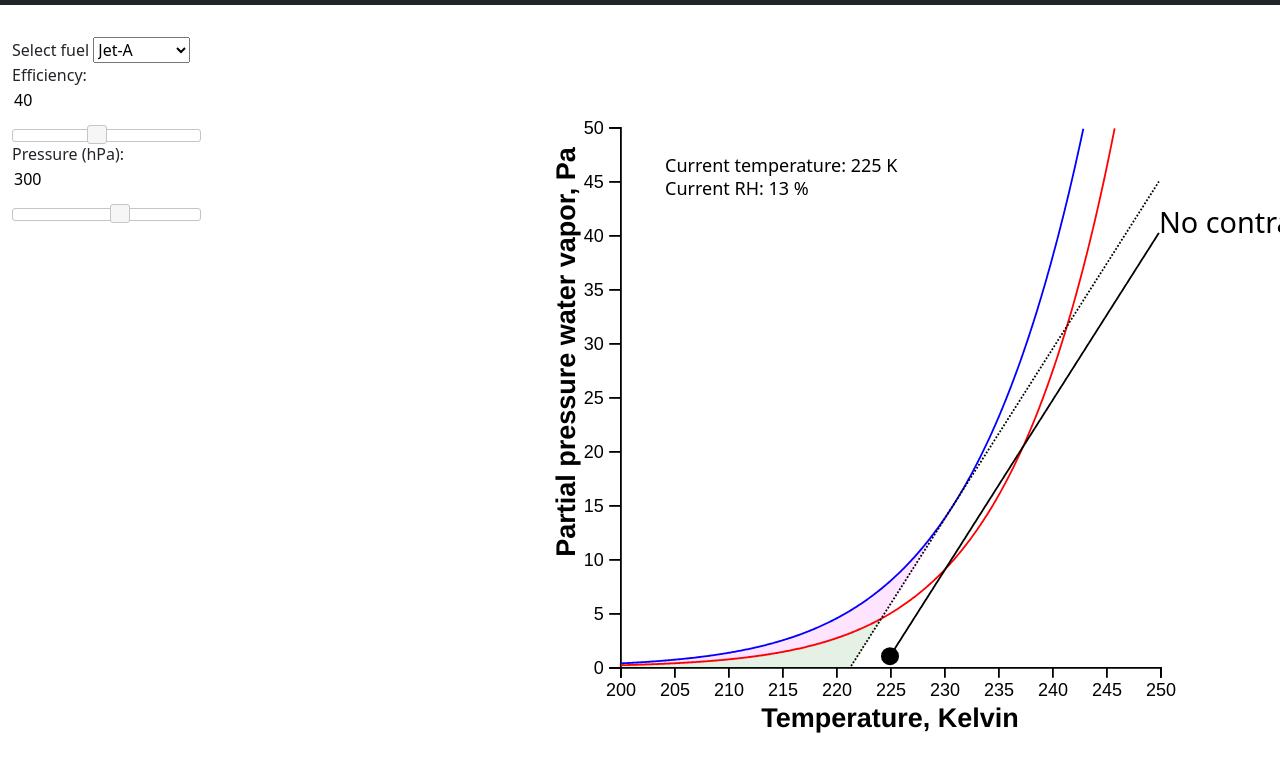
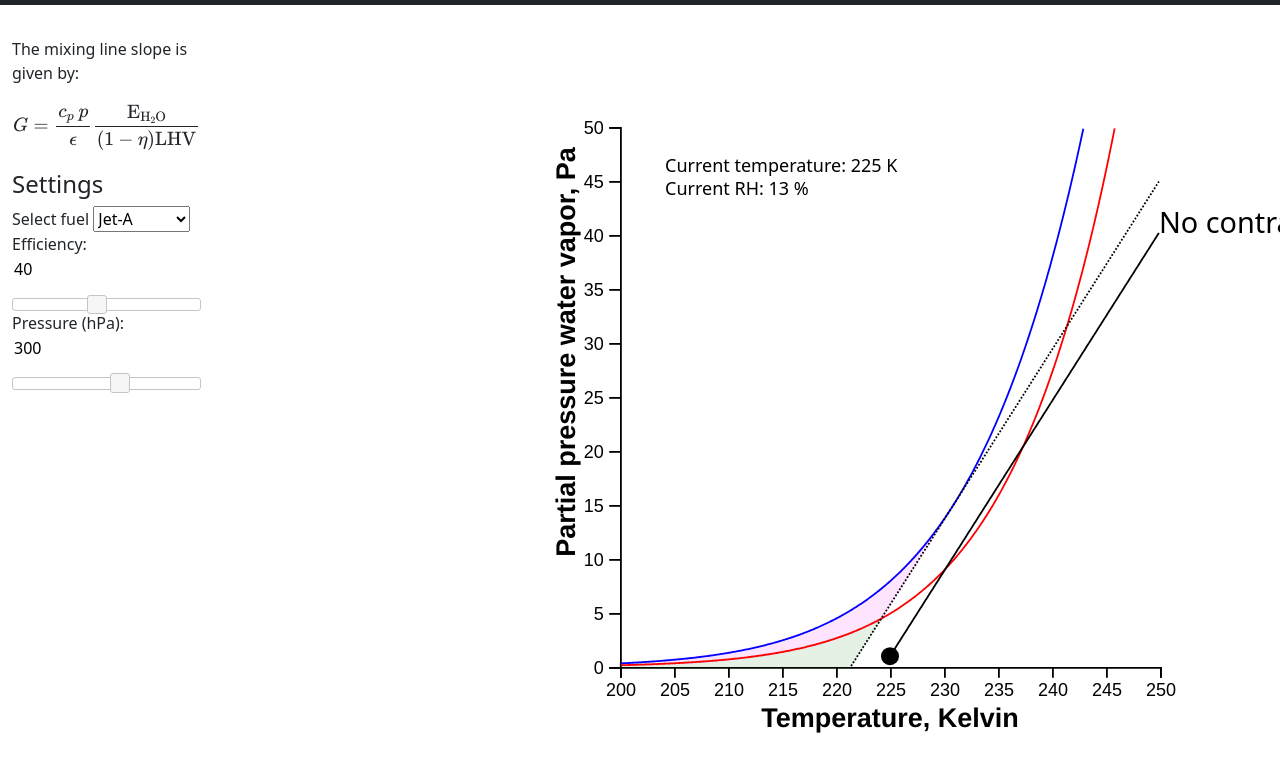
Before and after one commit to VincentMeijer/contrail-viz, a plain HTML site: page sac.html in a window 1280 px wide. Shown: the part 67-824 px from the top of the page. Drawn offline with nearby package versions, Linux system fonts and the light colour scheme.

Commit message:
Add latex equation

```diff
--- a/sac.html
+++ b/sac.html
@@ -9,6 +9,14 @@
         <link rel="stylesheet" href="https://code.jquery.com/ui/1.13.2/themes/base/jquery-ui.css">script>
         <script src="https://code.jquery.com/jquery-3.6.0.js"></script>
         <script src="https://code.jquery.com/ui/1.13.2/jquery-ui.js"></script>
+        <script type="text/javascript" id="MathJax-script" async
+        src="https://cdn.jsdelivr.net/npm/mathjax@3/es5/tex-mml-chtml.js">
+        </script>
+        <script>
+            MathJax = {
+              tex: {inlineMath: [['$', '$'], ['\\(', '\\)']]}
+            };
+        </script>
 		<style type="text/css">
             html, body, #main-container {
                 height: 100%;
@@ -23,7 +31,6 @@
 			rect.hover {
                 fill : "orange";
             }
-
             .axislabel{
                 font-size:15px;
                 line-height:18px;
@@ -63,12 +70,16 @@
                 <!-- Controls column -->
                 <div class="col-md-2" id="controls-col">
                     <!-- Place your input elements (like sliders, dropdowns, etc.) here -->
+                    <p>The mixing line slope is given by: </p>
+                    <p>$$G = \frac{c_p~p}{\epsilon} \frac{\text{E}_{\text{H}_2\text{O}}}{(1-\eta)\text{LHV}}$$</p>
+                    <h4>Settings</h4>
                     <label>Select fuel</label>
                     <select name="fuel" id="fuels" onchange="changeFuel(this)">
                         <option value="Jet-A">Jet-A</option>
                         <option value="Hydrogen">Hydrogen</option>
                         <option value="SAF">SAF</option>
                     </select>
+
                     <p>
                         <label for="efficiency">Efficiency:</label>
                         <input type="text" id="efficiency" readonly style="border:0;">
```
